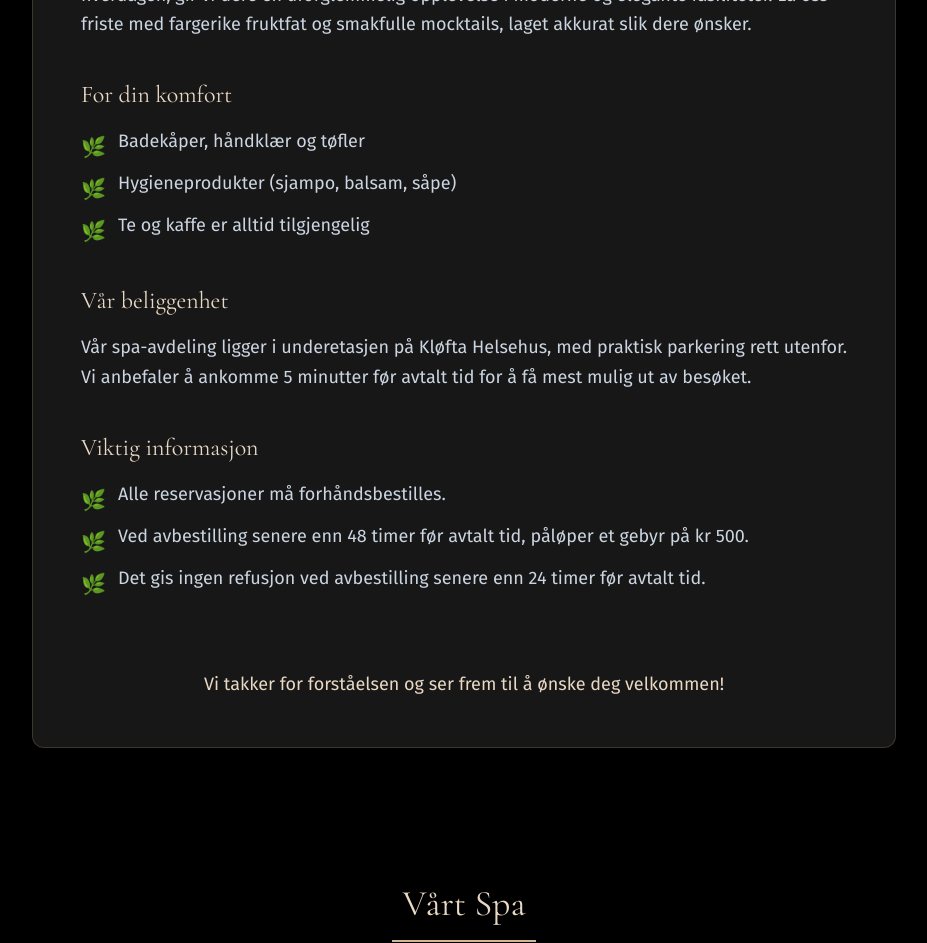
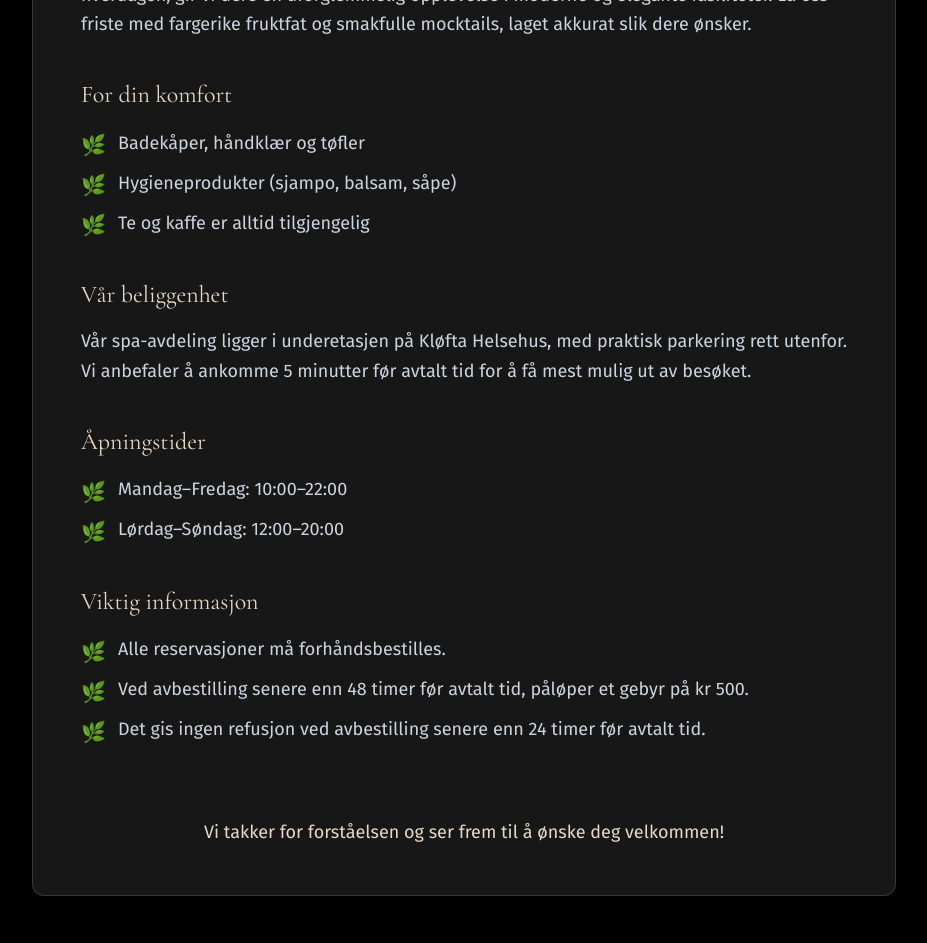
Before and after one commit to Nejsa/ZenHarmonySpaProject, a React (Vite) app: page / in a window 1280 px wide. Shown: the part 1340-2283 px from the top of the page, without its empty margins (176-1103 px from the left). Built offline with nearby package versions, Linux system fonts and the light colour scheme.

Commit message:
fix "AboutUs.jsx" section

```diff
--- a/src/components/AboutUs.jsx
+++ b/src/components/AboutUs.jsx
@@ -1,8 +1,8 @@
 // En hjelpekomponent for å lage pene listepunkter
 function InfoListItem({ children }) {
   return (
-    <li className="flex items-start gap-3">
-      <span className="text-brand mt-1.5 text-xl">🌿</span>
+    <li className="flex items-center gap-3">
+      <span className="text-brand mt-1 text-xl">🌿</span>
       <span className="text-slate-300">{children}</span>
     </li>
   );
@@ -24,8 +24,8 @@ export default function About() {
             <div className="space-y-4">
               <p>
                 Velkommen til Zen Harmony Spa – din private oase av luksus og
-                avslapning! Hos oss kan
-                varmen fra badstuen, og nyt forfriskende spa-dusjer.
+                avslapning! Hos oss kan varmen fra badstuen, og nyt forfriskende
+                spa-dusjer.
               </p>
               <p>
                 Enten det er for en bursdag, en vennekveld, eller bare fordi
@@ -35,7 +35,6 @@ export default function About() {
                 akkurat slik dere ønsker.
               </p>
             </div>
-
             {/* Hva vi tilbyr */}
             <div>
               <h3 className="font-heading text-2xl text-brand-light mb-4">
@@ -49,7 +48,6 @@ export default function About() {
                 <InfoListItem>Te og kaffe er alltid tilgjengelig</InfoListItem>
               </ul>
             </div>
-
             {/* Beliggenhet */}
             <div>
               <h3 className="font-heading text-2xl text-brand-light mb-4">
@@ -62,6 +60,15 @@ export default function About() {
               </p>
             </div>
 
+            <div>
+              <h3 className="font-heading text-2xl text-brand-light mb-4">
+                Åpningstider
+              </h3>
+              <ul className="space-y-2">
+                <InfoListItem>Mandag–Fredag: 10:00–22:00</InfoListItem>
+                <InfoListItem>Lørdag–Søndag: 12:00–20:00</InfoListItem>
+              </ul>
+            </div>
             {/* Viktig informasjon */}
             <div>
               <h3 className="font-heading text-2xl text-brand-light mb-4">
```
